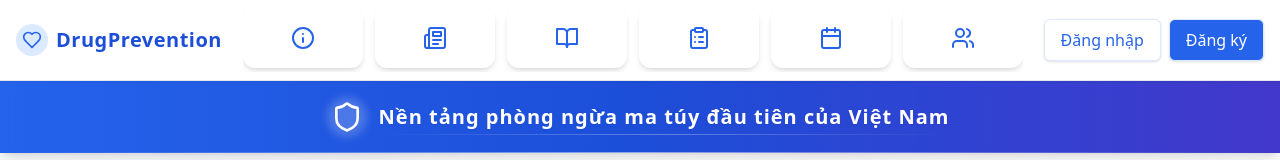
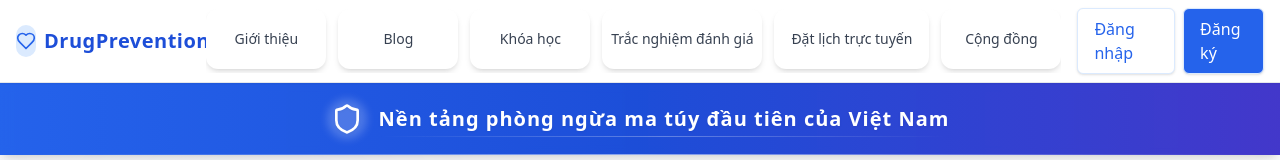
Before and after one commit to Rinnn465/DrugUsePreventionProject, a React (Vite) app in the folder client/: page / in a window 1280 px wide. Shown: the top 160 px of the page. Built offline with nearby package versions, Linux system fonts and the light colour scheme.

Commit message:
change header menu

```diff
--- a/client/src/components/Header.tsx
+++ b/client/src/components/Header.tsx
@@ -97,18 +97,16 @@ const Header: React.FC<HeaderProps> = () => {
         <nav className="flex-1 flex justify-center">
           <div className="flex gap-3 overflow-x-auto scrollbar-thin pb-1">
             {navMenus.map((item, idx) => {
-              const IconComponent = item.icon;
               return (
                 <NavLink
-                  data-tippy-content={item.label}
                   to={item.to}
                   key={idx}
                   className={({ isActive }) =>
-                    `flex flex-col items-center justify-center bg-white rounded-xl shadow-md px-4 py-2 min-w-[120px] max-w-[160px] hover:shadow-lg transition group border border-transparent hover:border-primary-200 text-center whitespace-nowrap select-none ${isActive ? 'border-primary-500 shadow-lg' : ''}`
+                    `flex items-center justify-center bg-white rounded-xl shadow-md px-4 py-2 min-w-[120px] max-w-[160px] hover:shadow-lg transition group border border-transparent hover:border-primary-200 text-center whitespace-nowrap select-none ${isActive ? 'border-primary-500 shadow-lg text-primary-700 font-semibold' : 'text-gray-700'} hover:text-primary-700`
                   }
                   style={{ minHeight: 60 }}
                 >
-                  <IconComponent className="h-6 w-6 text-primary-600 group-hover:text-primary-700 transition-colors" />
+                  <span className="text-sm font-medium">{item.label}</span>
                 </NavLink>
               );
             })}
```
